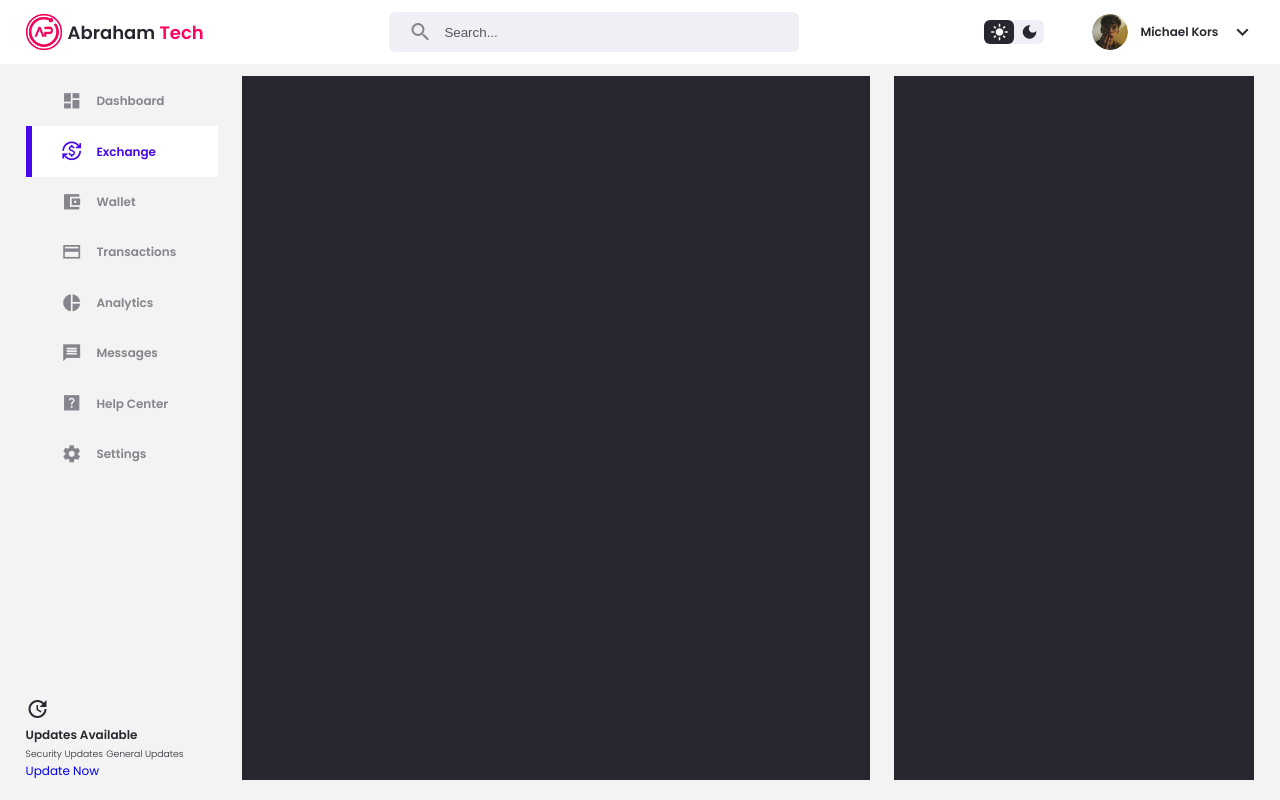
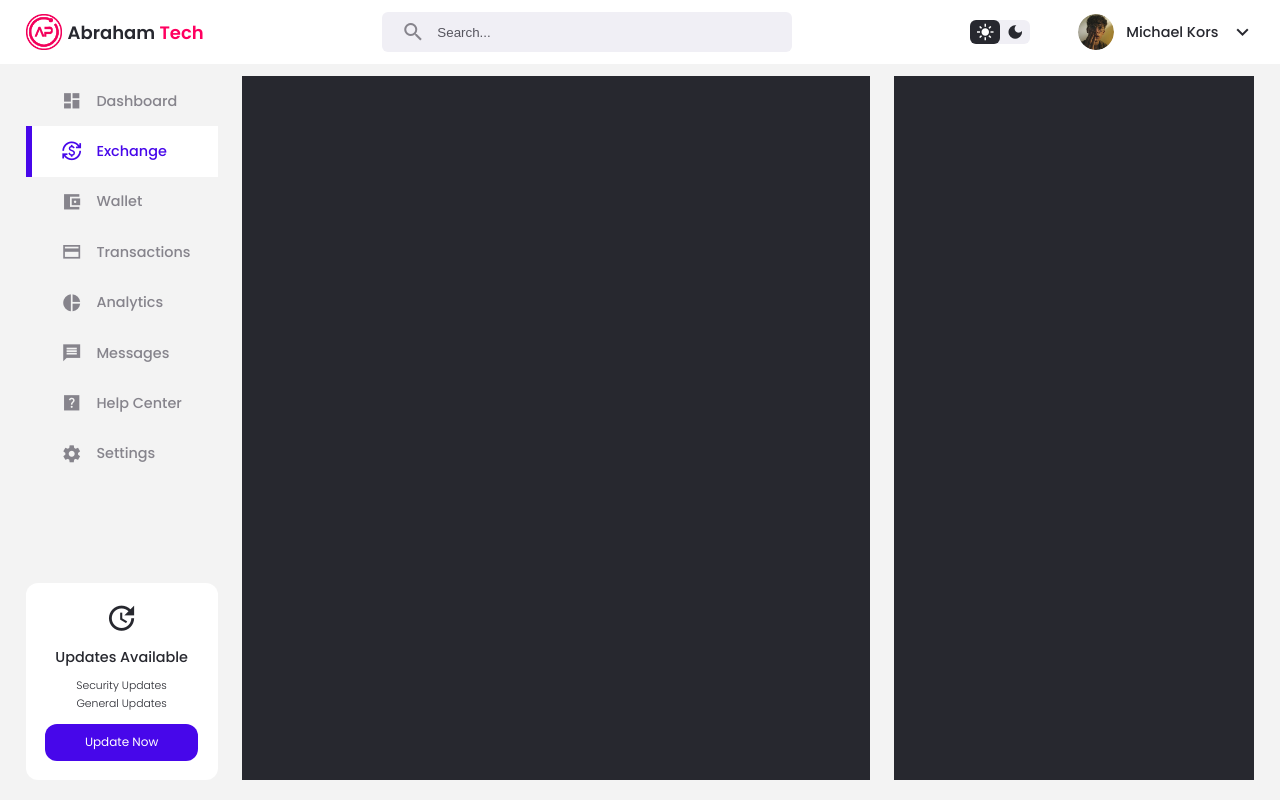
Before and after one commit to abrahamTech/VanillaJs-DashboardBanking1, a plain HTML site: page index.html in a window 1280 px wide. Drawn offline with Linux system fonts and the light colour scheme; a script that the page names is missing.

Commit message:
feat(Sidebar): add updates card CSS styles

```diff
--- a/css/style.css
+++ b/css/style.css
@@ -65,37 +65,37 @@ img {
 
 h1 {
     font-weight: 800;
-    font-size: 2.2rem;
+    font-size: 2.5rem;
 }
 
 h2 {
     font-weight: 600;
-    font-size: 1.5rem;
+    font-size: 2rem;
 }
 
 h3 {
     font-weight: 600;
+    font-size: 1.6rem;
+}
+
+h4 {
+    font-weight: 500;
     font-size: 1.2rem;
 }
 
-h4 {
+h5 {
     font-weight: 600;
     font-size: 1rem;
 }
 
-h5 {
-    font-weight: 600;
-    font-size: 0.86rem;
-}
-
 h6 {
     font-weight: 400;
-    font-size: 0.77rem;
+    font-size: 0.9rem;
 }
 
 small {
     font-weight: 300;
-    font-size: 0.77rem;
+    font-size: 0.9rem;
 }
 
 p {
@@ -356,5 +356,38 @@ main aside .sidebar a:hover span {
 }
 
 main aside .sidebar h4 {
-    font-weight: 600;
+    font-weight: 500;
 }
+
+
+/* ********* UPDATES ********* */
+
+main aside .updates {
+    background: var(--color-white);
+    border-radius: var(--border-radius-1);
+    text-align: center;
+    padding: var(--card-padding);
+}
+
+main aside .updates span {
+    font-size: 2.8rem;
+}
+
+main aside .updates h4 {
+    margin: .6rem 0;
+}
+
+main aside .updates a {
+    display: block;
+    width: 100%;
+    background: var(--color-primary);
+    color: var(--color-white);
+    border-radius: var(--border-radius-1);
+    padding: 0.8rem 0;
+    margin-top: 1rem;
+    transition: all 300ms ease;
+}
+
+main aside .updates a:hover {
+    box-shadow: 0 1rem 2rem var(--color-primary-light);
+}
--- a/index.html
+++ b/index.html
@@ -101,6 +101,7 @@
           <span class="material-icons-sharp">update</span>
           <h4>Updates Available</h4>
           <small>Security Updates</small>
+          <p></p>
           <small>General Updates</small>
           <a href="#">Update Now</a>
         </div>
```
